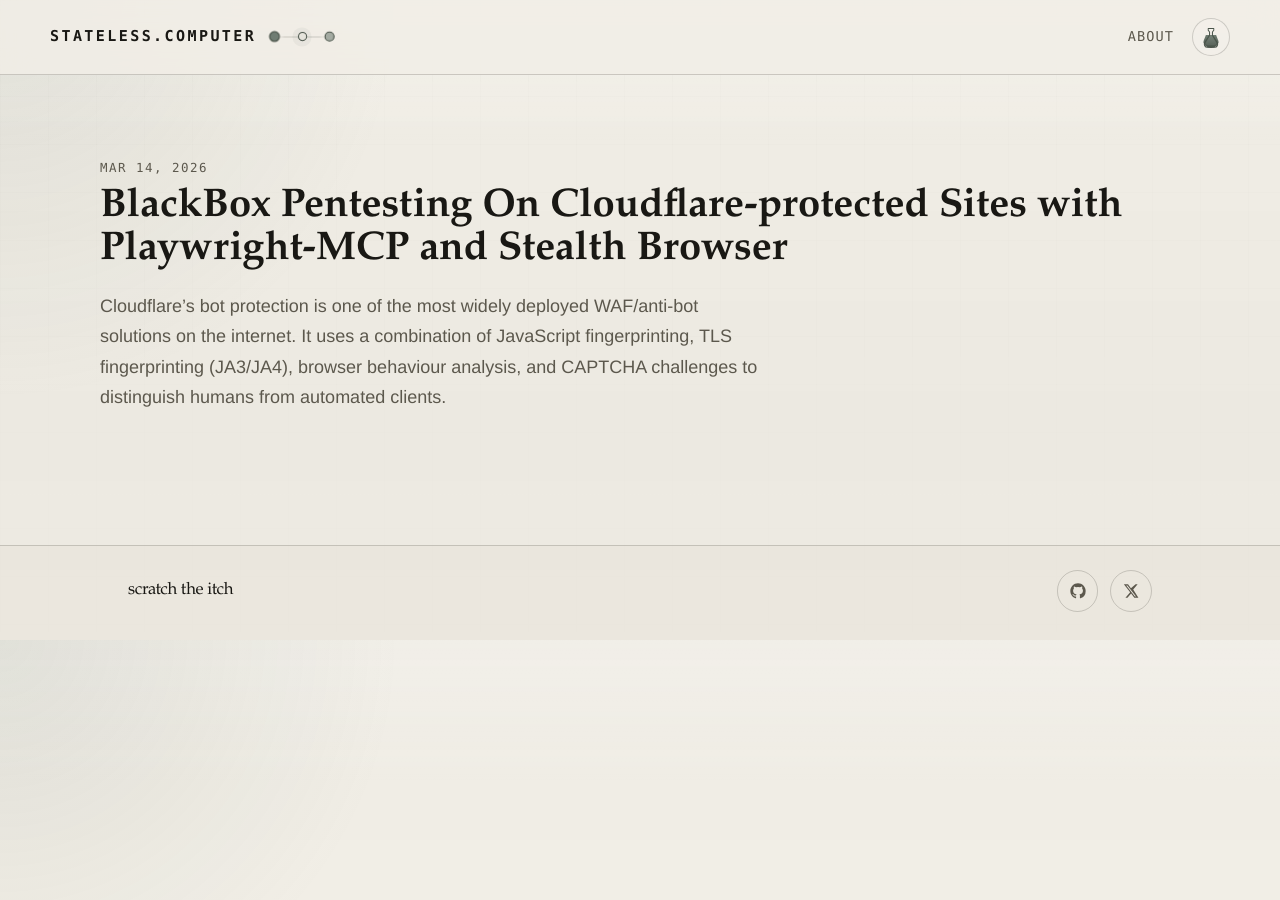
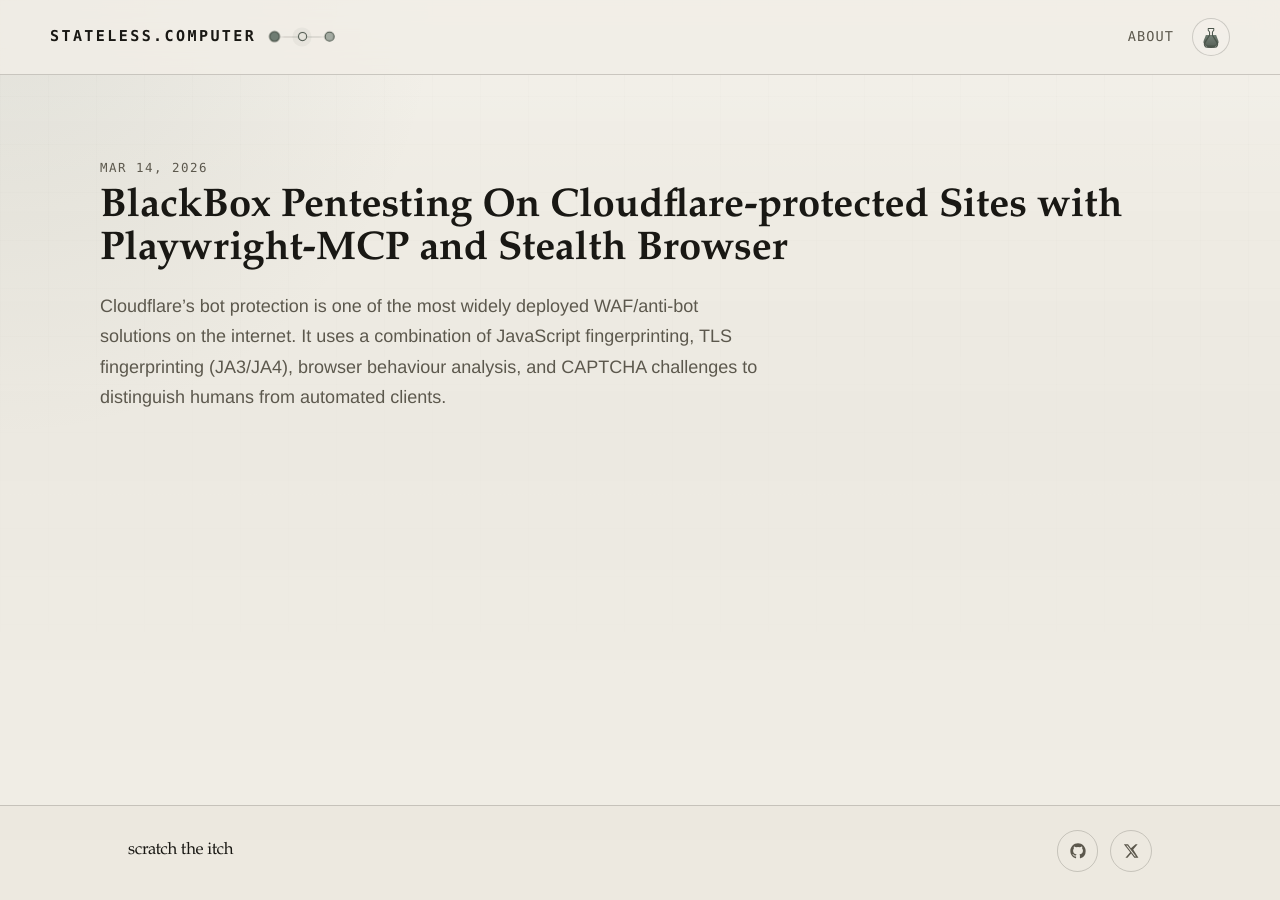
Before and after one commit to 1ikeadragon/cap, a Jekyll site: the page built from index.md, in a window 1280 px wide. Built offline with Jekyll 4.4.1, drawn with Linux system fonts in a browser that asks for light colours.

Commit message:
Mask page transitions and pin footer to viewport bottom

```diff
--- a/_layouts/base.html
+++ b/_layouts/base.html
@@ -11,6 +11,7 @@
       <span class="theme-splash-ring theme-splash-ring-c"></span>
     </div>
     <div class="page-machine" aria-hidden="true">
+      <span class="page-mask"></span>
       <span class="machine-edge machine-edge-a"></span>
       <span class="machine-edge machine-edge-b"></span>
       <span class="machine-edge machine-edge-c"></span>
--- a/assets/css/style.scss
+++ b/assets/css/style.scss
@@ -62,6 +62,12 @@ body {
   -webkit-font-smoothing: antialiased;
   text-rendering: optimizeLegibility;
   position: relative;
+}
+
+.site-shell {
+  min-height: 100svh;
+  display: flex;
+  flex-direction: column;
 }
 
 html[data-theme="dark"] body {
@@ -246,6 +252,19 @@ img {
   pointer-events: none;
   z-index: 20;
   opacity: 0;
+  visibility: hidden;
+}
+
+.page-mask {
+  position: absolute;
+  inset: 0;
+  z-index: 0;
+  background:
+    radial-gradient(circle at 20% 12%, rgba(111, 124, 114, 0.18), transparent 40%),
+    linear-gradient(180deg, rgba(255, 255, 255, 0.24), transparent 28%),
+    var(--paper);
+  transform: translate3d(0, -104%, 0);
+  will-change: transform;
 }
 
 .machine-node,
@@ -254,6 +273,7 @@ img {
   display: block;
   background: var(--accent-strong);
   opacity: 0;
+  z-index: 1;
 }
 
 .machine-node {
@@ -316,6 +336,15 @@ img {
 body.page-entering .page-machine,
 body.page-leaving .page-machine {
   opacity: 1;
+  visibility: visible;
+}
+
+body.page-entering .page-mask {
+  animation: page-mask-enter 980ms cubic-bezier(0.16, 1, 0.3, 1) forwards;
+}
+
+body.page-leaving .page-mask {
+  animation: page-mask-leave 460ms cubic-bezier(0.22, 1, 0.36, 1) forwards;
 }
 
 body.page-entering .machine-node,
@@ -650,7 +679,8 @@ body.is-lightening .theme-splash-drop-c {
 }
 
 .page-content {
-  padding: 56px 0 0;
+  flex: 1 0 auto;
+  padding: 56px 0 84px;
 }
 
 .post-meta {
@@ -817,7 +847,7 @@ blockquote {
 }
 
 .site-footer {
-  margin-top: 84px;
+  margin-top: auto;
   border-top: 1px solid var(--line);
   background: var(--footer-bg);
 }
@@ -1100,6 +1130,27 @@ blockquote {
   }
 }
 
+@keyframes page-mask-enter {
+  0%,
+  58% {
+    transform: translate3d(0, 0, 0);
+  }
+
+  100% {
+    transform: translate3d(0, -104%, 0);
+  }
+}
+
+@keyframes page-mask-leave {
+  0% {
+    transform: translate3d(0, -104%, 0);
+  }
+
+  100% {
+    transform: translate3d(0, 0, 0);
+  }
+}
+
 @keyframes node-flicker-a {
   0% {
     opacity: 0;
@@ -1332,10 +1383,7 @@ blockquote {
 
   .page-content {
     padding-top: 40px;
-  }
-
-  .site-footer {
-    margin-top: 60px;
+    padding-bottom: 60px;
   }
 
   .footer-shell {
--- a/assets/js/site.js
+++ b/assets/js/site.js
@@ -1,5 +1,6 @@
 (() => {
   const storageKey = "stateless-theme";
+  const pageLeaveDuration = 520;
   const root = document.documentElement;
   const toggle = document.querySelector("[data-theme-toggle]");
   const prefersDark = window.matchMedia ? window.matchMedia("(prefers-color-scheme: dark)") : null;
@@ -113,11 +114,12 @@
       }
 
       event.preventDefault();
+      document.body.classList.remove("page-entering");
       document.body.classList.add("page-leaving");
 
       window.setTimeout(() => {
         window.location.assign(link.href);
-      }, 420);
+      }, pageLeaveDuration);
     });
   });
 
```
